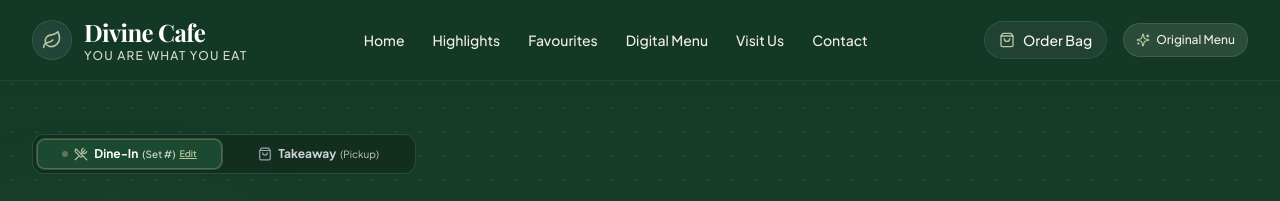
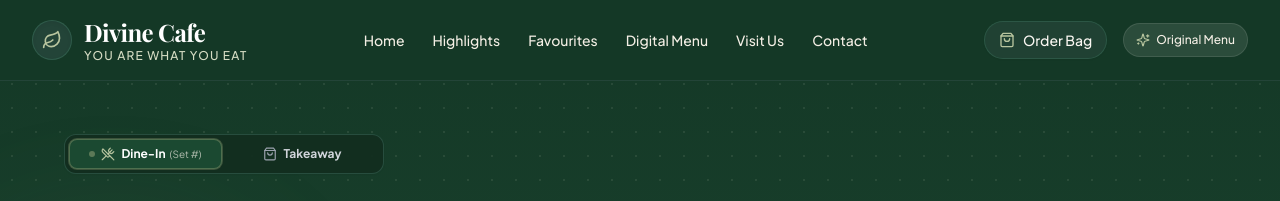
Before and after one commit to Mansehaj12/Divine_Cafe, a React (Vite) app: page / in a window 1280 px wide. Shown: the top 201 px of the page. Built offline with nearby package versions, Linux system fonts and the light colour scheme; the HTML template or start-up script is replaced by a standard one; a web font is replaced by a local one.

Commit message:
Remove redundant edit text next to table number for scanned QR dine-in

```diff
--- a/src/components/OrderTypeSelector.jsx
+++ b/src/components/OrderTypeSelector.jsx
@@ -14,8 +14,8 @@ export default function OrderTypeSelector() {
   };
 
   return (
-    <div className="w-full max-w-sm mx-auto my-1 sm:my-1.5">
-      {/* Compact Half-Height Segmented Dual Box Switcher */}
+    <div className="w-full max-w-xs mx-auto my-1 sm:my-1.5">
+      {/* Clean Half-Height Segmented Dual Box Switcher */}
       <div className="bg-[#122e1f]/95 p-1 rounded-xl border border-forest-700/80 shadow-sm grid grid-cols-2 gap-1">
 
         {/* BOX 1: DINE-IN */}
@@ -23,12 +23,13 @@ export default function OrderTypeSelector() {
           type="button"
           onClick={() => {
             updateDiningMode('dine-in');
+            // Only open picker if table number is not set yet
             if (!tableNumber) {
               setInputVal('');
               setIsEditing(true);
             }
           }}
-          className={`relative py-1.5 px-2 rounded-lg flex items-center justify-center gap-1.5 transition-all duration-200 ${
+          className={`relative py-1.5 px-2.5 rounded-lg flex items-center justify-center gap-1.5 transition-all duration-200 ${
             diningMode === 'dine-in'
               ? 'bg-[#1b4931] text-white shadow-xs border border-olive-400/40 ring-1 ring-olive-400/30'
               : 'text-gray-300 hover:text-white hover:bg-forest-900/50 border border-transparent'
@@ -42,19 +43,13 @@ export default function OrderTypeSelector() {
 
           <div className="flex items-center gap-1 truncate text-left">
             <span className="font-bold text-xs">Dine-In</span>
-            <span className="text-[10px] text-cream-200/90 font-medium">
-              {tableNumber ? `#${tableNumber}` : '(Set #)'}
-            </span>
-            {diningMode === 'dine-in' && (
-              <span
-                onClick={(e) => {
-                  e.stopPropagation();
-                  setInputVal(tableNumber || '');
-                  setIsEditing(true);
-                }}
-                className="text-[9px] underline text-olive-300 hover:text-white font-semibold cursor-pointer"
-              >
-                Edit
+            {tableNumber ? (
+              <span className="text-[11px] font-bold text-olive-300">
+                #{tableNumber}
+              </span>
+            ) : (
+              <span className="text-[10px] text-cream-200/70 font-normal">
+                (Set #)
               </span>
             )}
           </div>
@@ -64,7 +59,7 @@ export default function OrderTypeSelector() {
         <button
           type="button"
           onClick={() => updateDiningMode('takeaway')}
-          className={`relative py-1.5 px-2 rounded-lg flex items-center justify-center gap-1.5 transition-all duration-200 ${
+          className={`relative py-1.5 px-2.5 rounded-lg flex items-center justify-center gap-1.5 transition-all duration-200 ${
             diningMode === 'takeaway'
               ? 'bg-[#1b4931] text-white shadow-xs border border-olive-400/40 ring-1 ring-olive-400/30'
               : 'text-gray-300 hover:text-white hover:bg-forest-900/50 border border-transparent'
@@ -78,15 +73,12 @@ export default function OrderTypeSelector() {
 
           <div className="flex items-center gap-1 truncate text-left">
             <span className="font-bold text-xs">Takeaway</span>
-            <span className="text-[10px] text-cream-200/80 font-normal hidden sm:inline">
-              (Pickup)
-            </span>
           </div>
         </button>
 
       </div>
 
-      {/* Table Selection Modal */}
+      {/* Table Selection Modal (only opens if table isn't set yet or clicked) */}
       {isEditing && (
         <div className="fixed inset-0 z-50 flex items-center justify-center p-4 bg-black/70 backdrop-blur-xs animate-in fade-in duration-150">
           <div className="bg-white rounded-3xl p-5 sm:p-6 w-full max-w-xs shadow-2xl border border-cream-300 space-y-4 text-forest-950">
```
